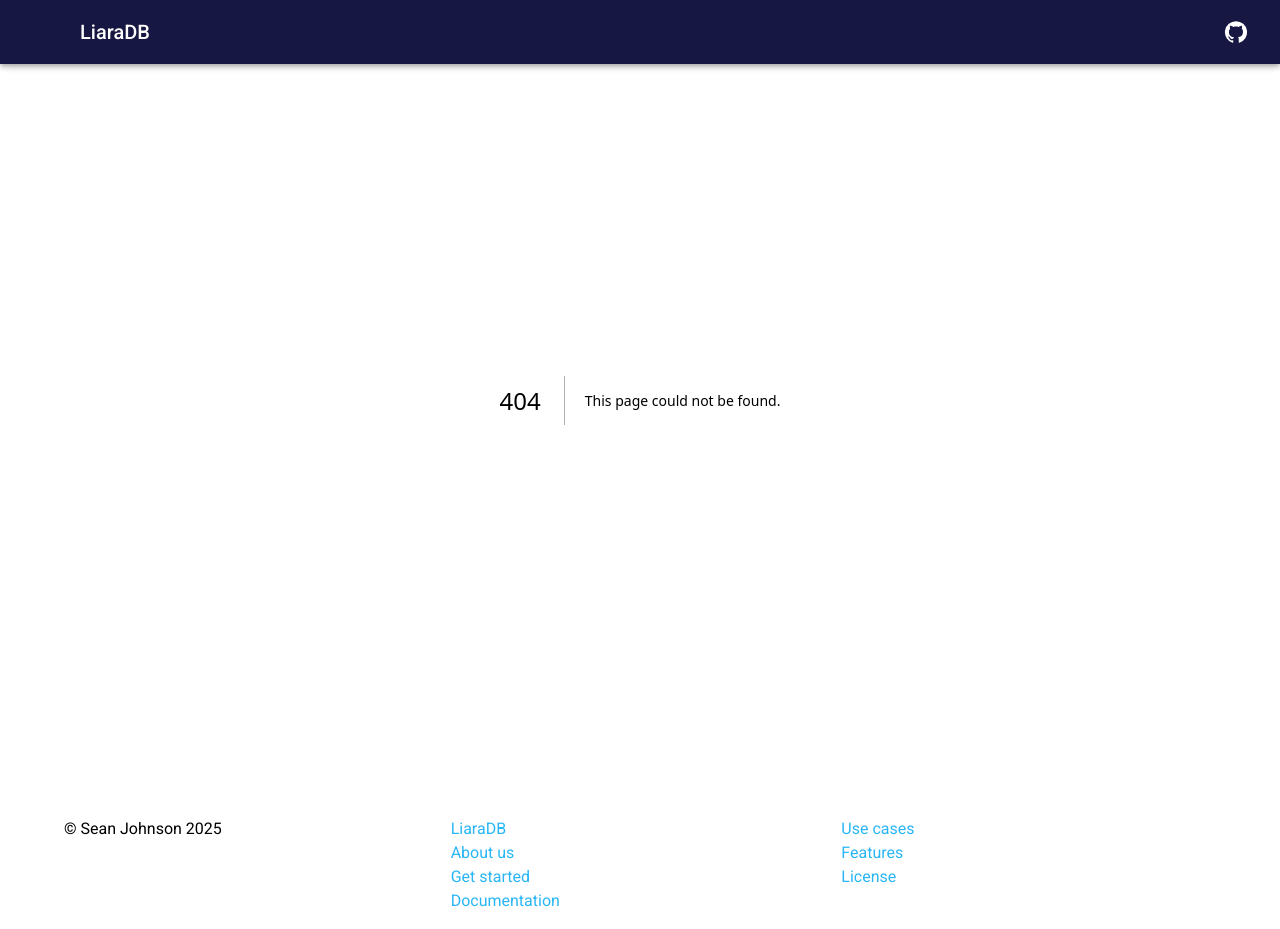
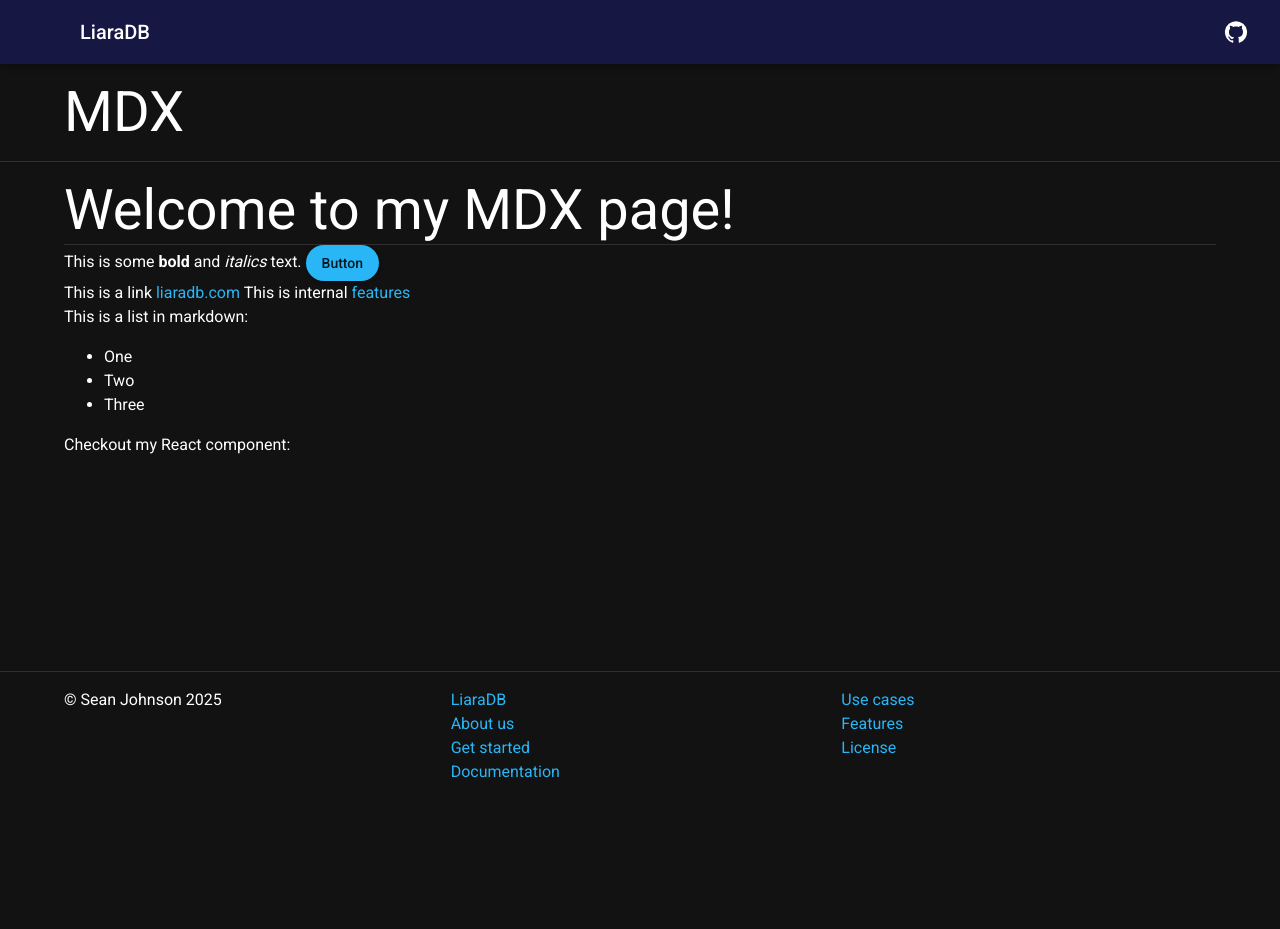
Before and after one commit to liaradb/liaradb.github.io, a Next.js app: page /blog in a window 1280 px wide. Before the commit this address had no page. After the commit the page ends 800 px from the top, so only its background shows below. Built offline with nearby package versions, Linux system fonts and the light colour scheme; some icons are missing; what @mui/material-nextjs would draw is missing.

Commit message:
Created MDX integration.

```diff
--- a/next.config.ts
+++ b/next.config.ts
@@ -1,4 +1,5 @@
 import type { NextConfig } from "next";
+import createMDX from "@next/mdx";
 
 const nextConfig: NextConfig = {
   /**
@@ -24,6 +25,16 @@ const nextConfig: NextConfig = {
   images: {
     unoptimized: true,
   },
+
+  // Configure `pageExtensions` to include markdown and MDX files
+  pageExtensions: ["js", "jsx", "md", "mdx", "ts", "tsx"],
 };
 
-export default nextConfig;
+const withMDX = createMDX({
+  extension: /\.(md|mdx)$/,
+
+  // Add markdown plugins here, as desired
+});
+
+// Merge MDX config with Next.js config
+export default withMDX(nextConfig);
--- a/package.json
+++ b/package.json
@@ -11,9 +11,14 @@
   "dependencies": {
     "@emotion/cache": "^11.14.0",
     "@emotion/styled": "^11.14.1",
+    "@mdx-js/language-service": "^0.7.3",
+    "@mdx-js/loader": "^3.1.1",
+    "@mdx-js/react": "^3.1.1",
     "@mui/icons-material": "^7.3.6",
     "@mui/material": "^7.3.6",
     "@mui/material-nextjs": "^7.3.6",
+    "@next/mdx": "^16.1.1",
+    "@types/mdx": "^2.0.13",
     "next": "16.1.1",
     "react": "19.2.3",
     "react-dom": "19.2.3",
--- /dev/null
+++ b/src/app/blog/mdx-page.mdx
@@ -0,0 +1,17 @@
+import { Button, Typography } from "@mui/material";
+
+# Welcome to my MDX page!
+---
+
+This is some **bold** and _italics_ text. <Button variant='contained' color="info">Button</Button>
+
+This is a link [liaradb.com](https://liaradb.com)
+This is internal [features](/features)
+
+This is a list in markdown:
+
+- One
+- Two
+- Three
+
+Checkout my React component:
--- /dev/null
+++ b/src/app/blog/page.tsx
@@ -0,0 +1,12 @@
+import { AppPage } from "@/components";
+import Component from "./mdx-page.mdx";
+
+export default function Page() {
+  return (
+    <AppPage title="MDX">
+      <div>
+        <Component />
+      </div>
+    </AppPage>
+  );
+}
--- a/src/app/link_item.tsx
+++ b/src/app/link_item.tsx
@@ -1,21 +1,15 @@
 "use client";
 
-import { Box, Link as MuiLink } from "@mui/material";
-import Link from "next/link";
 import { FC } from "react";
+import { Box } from "@mui/material";
+
+import { LinkLink } from "@/components";
 
 export const LinkItem: FC<{ href: string; title: string }> = ({
   href,
   title,
 }) => (
   <Box component="li" padding={0} margin={0} sx={{ listStyleType: "none" }}>
-    <MuiLink
-      color="info"
-      href={href}
-      sx={{ textDecoration: "none" }}
-      component={Link}
-    >
-      {title}
-    </MuiLink>
+    <LinkLink href={href}>{title}</LinkLink>
   </Box>
 );
--- a/src/components/index.ts
+++ b/src/components/index.ts
@@ -1,2 +1,2 @@
 export * from "./app_page";
-export * from "./link_button";
+export * from "./link";
--- a/src/components/link_button/index.ts
+++ b/src/components/link/index.ts
@@ -1 +1,2 @@
 export { LinkButton } from "./link_button";
+export { LinkLink } from "./link_link";
--- /dev/null
+++ b/src/components/link/link_link.tsx
@@ -0,0 +1,21 @@
+"use client";
+
+import { Link as MuiLink } from "@mui/material";
+import Link from "next/link";
+import { FC, HTMLAttributeAnchorTarget, ReactNode } from "react";
+
+export const LinkLink: FC<{
+  href: string;
+  children?: ReactNode | ReactNode;
+  target?: HTMLAttributeAnchorTarget;
+}> = ({ href, children, target }) => (
+  <MuiLink
+    color="info"
+    href={href}
+    sx={{ textDecoration: "none" }}
+    component={Link}
+    target={target}
+  >
+    {children}
+  </MuiLink>
+);
--- /dev/null
+++ b/src/mdx-components.tsx
@@ -0,0 +1,31 @@
+import { Divider, Typography } from "@mui/material";
+import type { MDXComponents } from "mdx/types";
+import { LinkLink } from "./components";
+
+const components = {
+  h1: ({ children }) => {
+    return <Typography variant="h1">{children}</Typography>;
+  },
+  h2: ({ children }) => {
+    return <Typography variant="h2">{children}</Typography>;
+  },
+  hr: ({ children }) => {
+    return <Divider>{children}</Divider>;
+  },
+  p: ({ children }) => {
+    return <Typography variant="body1">{children}</Typography>;
+  },
+  a: ({ children, href }) => {
+    const external =
+      href.startsWith("https://") || href.startsWith("http://") || false;
+    return (
+      <LinkLink href={href} target={external ? "_blank" : undefined}>
+        {children}
+      </LinkLink>
+    );
+  },
+} as MDXComponents;
+
+export function useMDXComponents(): MDXComponents {
+  return components;
+}
```
Also changed, not shown: tsconfig.json (+14 -3 lines), src/components/link/link_button.tsx (renamed from src/components/link_button/link_button.tsx), 1 other file (tests, documents, lock files or other folders).
